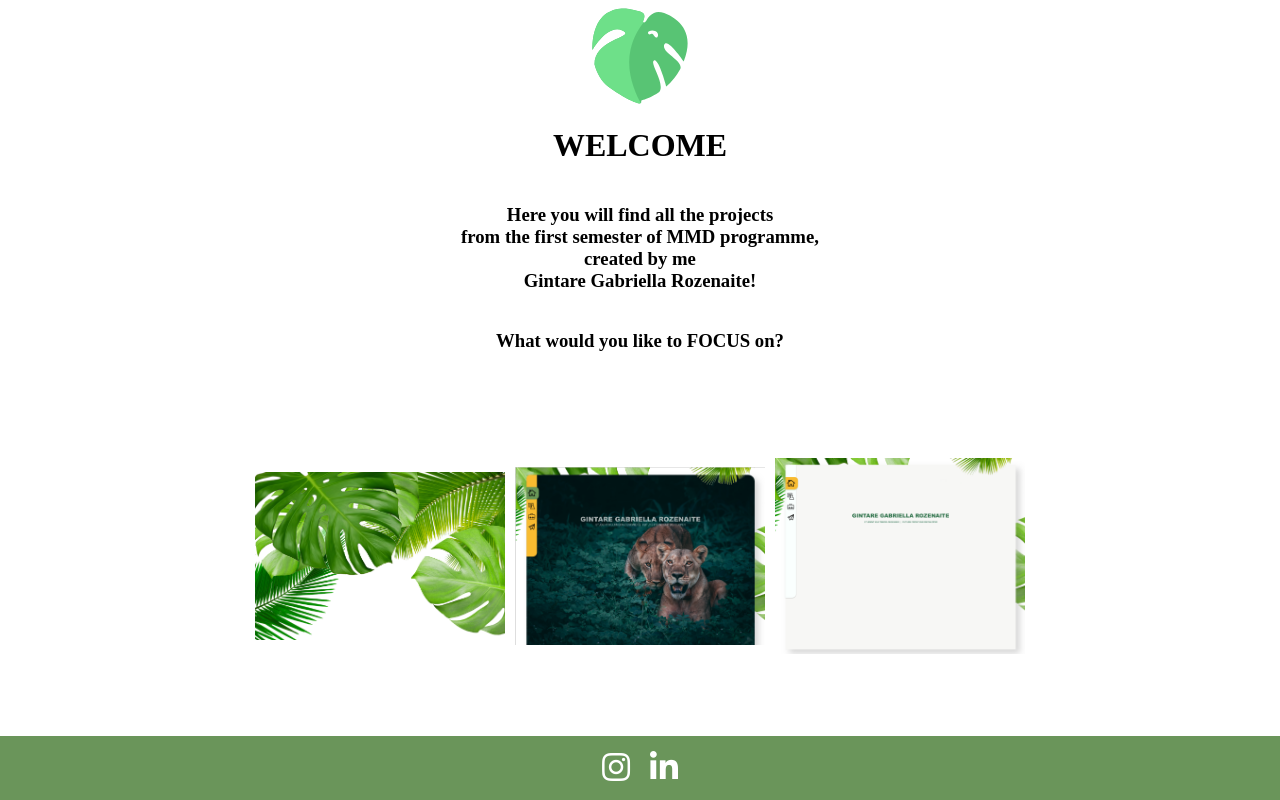
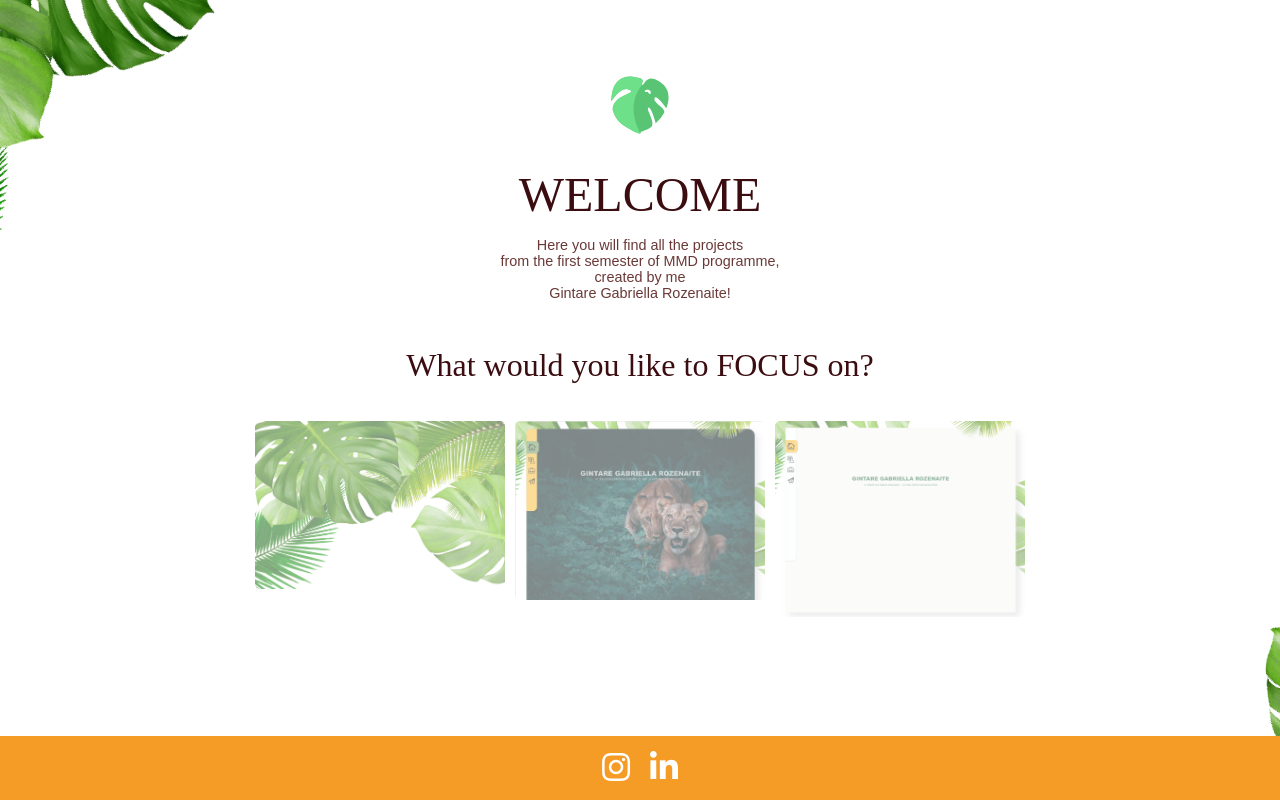
Before and after one commit to Gabriella-roze/KEA-PORTFOLIO, a plain HTML site: page index.html in a window 1280 px wide. Drawn offline with Linux system fonts and the light colour scheme; a web font is replaced by a local one.

Commit message:
Home screen done

```diff
--- a/css/main.css
+++ b/css/main.css
@@ -1,7 +1,8 @@
 /**** GENERAL ****/
 /*
-font-family: 'Open Sans', sans-serif;
-font-family: 'Playfair Display', serif;
+font-family: ltc-bodoni-175, serif;
+font-style: normal;
+font-weight: 400;
  */
 body {
   margin: 0px;
@@ -18,18 +19,37 @@ a {
 a:hover {
   color: orange;
 }
+.margin__bottom--none {
+  margin-bottom: 0px;
+}
+p {
+  font-family: sans-serif;
+  font-style: normal;
+  font-weight: 300;
+  font-size: .9em;
+  text-align: center;
+  color: #6A3937;
+}
+.background-leaves {
+  background: url('../images/bgr-leaves-8.png');
+  background-position: center;
+  background-size: cover;
+  background-repeat: no-repeat;
+}
+
+
 
 /**** GRID ****/
 
 /* grid areas */
 
 
-/**** HEADER ****/
+/**** HEADERS ****/
 .header__home {
-  height: 47vh;
+  height: 52vh;
   display: flex;
   flex-direction: column;
-  justify-content: center;
+  justify-content: flex-end;
   align-items: center;
 }
 
@@ -40,7 +60,7 @@ footer {
   justify-content: center;
   align-items: center;
   height: 8vh;
-  background: #6A955A;
+  background: #F59C26;
 }
 
 
@@ -48,36 +68,57 @@ footer {
 .images {
   display: flex;
   justify-content: center;
-  align-items: center;
-  min-height: 45vh;
+  align-items: flex-start;
+  min-height: 40vh;
   flex-wrap: wrap;
 }
 .img__page {
   width: 250px;
   margin: 5px;
+  cursor: pointer;
+  filter: opacity(.5);
+  border-radius: 5px;
+  transition: .5s ease-in-out;
 }
-.img__page {
-  cursor: pointer;
+.img__page:hover {
+  transform: scale(1.2);
+  border-radius: 20px;
+  filter: opacity(1);
 }
 
 
 
 /**** TEXT ****/
 #text__greeting {
-
+  font-family: ltc-bodoni-175, serif;
+  font-style: normal;
+  font-weight: 400;
+  font-size: 3em;
+  color: #3B0D11;
+  padding-bottom: 0px;
+  margin-bottom: 0px;
 }
 .text__title--large {
-
+  font-family: ltc-bodoni-175, serif;
+  font-style: normal;
+  font-weight: 400;
+  font-size: 2em;
+  color: #3B0D11;
 }
 .text__title--small {
+  font-family: sans-serif;
+  font-style: normal;
+  font-weight: 300;
+  font-size: .8em;
   text-align: center;
+  color: #6A3937;
 }
 
 
 
 /**** LOGO ****/
 #logo__header {
-  max-width: 100px;
+  max-width: 60px;
 
 }
 
--- a/index.html
+++ b/index.html
@@ -3,18 +3,18 @@
   <head>
     <meta charset="utf-8">
     <link rel="stylesheet" href="https://use.fontawesome.com/releases/v5.0.13/css/all.css" integrity="sha384-DNOHZ68U8hZfKXOrtjWvjxusGo9WQnrNx2sqG0tfsghAvtVlRW3tvkXWZh58N9jp" crossorigin="anonymous">
-    <link href="https://fonts.googleapis.com/css?family=Open+Sans:400,600,700|Playfair+Display:400,700" rel="stylesheet">
+    <link rel="stylesheet" href="https://use.typekit.net/miz7eew.css">
     <link rel="stylesheet" href="css/main.css">
     <title>KEA student portfolio</title>
   </head>
-  <body>
+  <body class="background-leaves">
     <!-- HOME -->
     <div id="page__home">
       <header class="header__home">
         <img id="logo__header" src="images/logo/logo-color.svg" alt="leaf logo">
-        <h1 id="text__greeting"class="text__title--large">WELCOME</h1>
-        <h3 class="text__title--small">Here you will find all the projects<br/>from the first semester of MMD programme,<br/>created by me<br/>Gintare Gabriella Rozenaite!</h3>
-        <h3 class="text__title--small">What would you like to FOCUS on?</h3>
+        <h1 id="text__greeting">WELCOME</h1>
+        <p>Here you will find all the projects<br/>from the first semester of MMD programme,<br/>created by me<br/>Gintare Gabriella Rozenaite!</p>
+        <h3 class="text__title--large">What would you like to FOCUS on?</h3>
       </header>
       <div class="images">
         <img id="page__about" class="img__page" src="images/pages/page1.png" alt="screenshot of the page: about">
```
Also changed, not shown: images/bgr-leaves-8.png (added), 2 other files.
